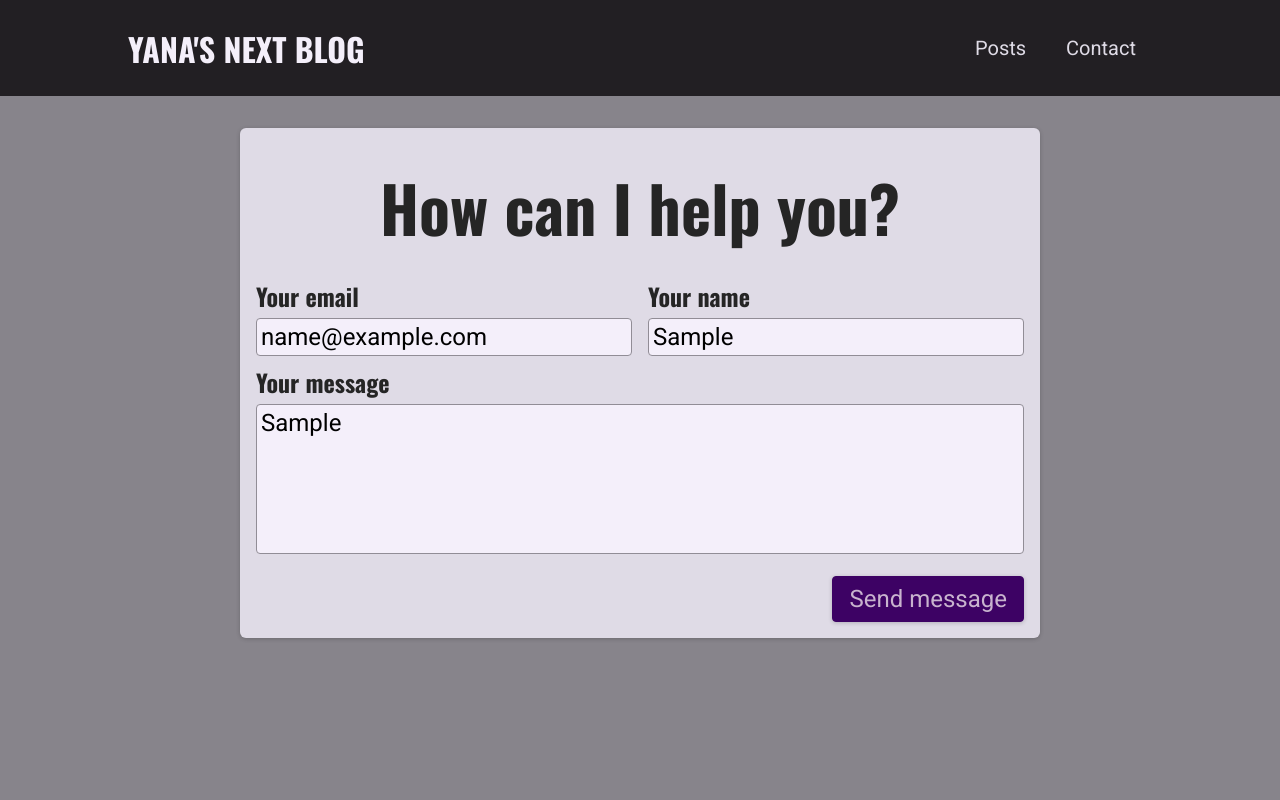
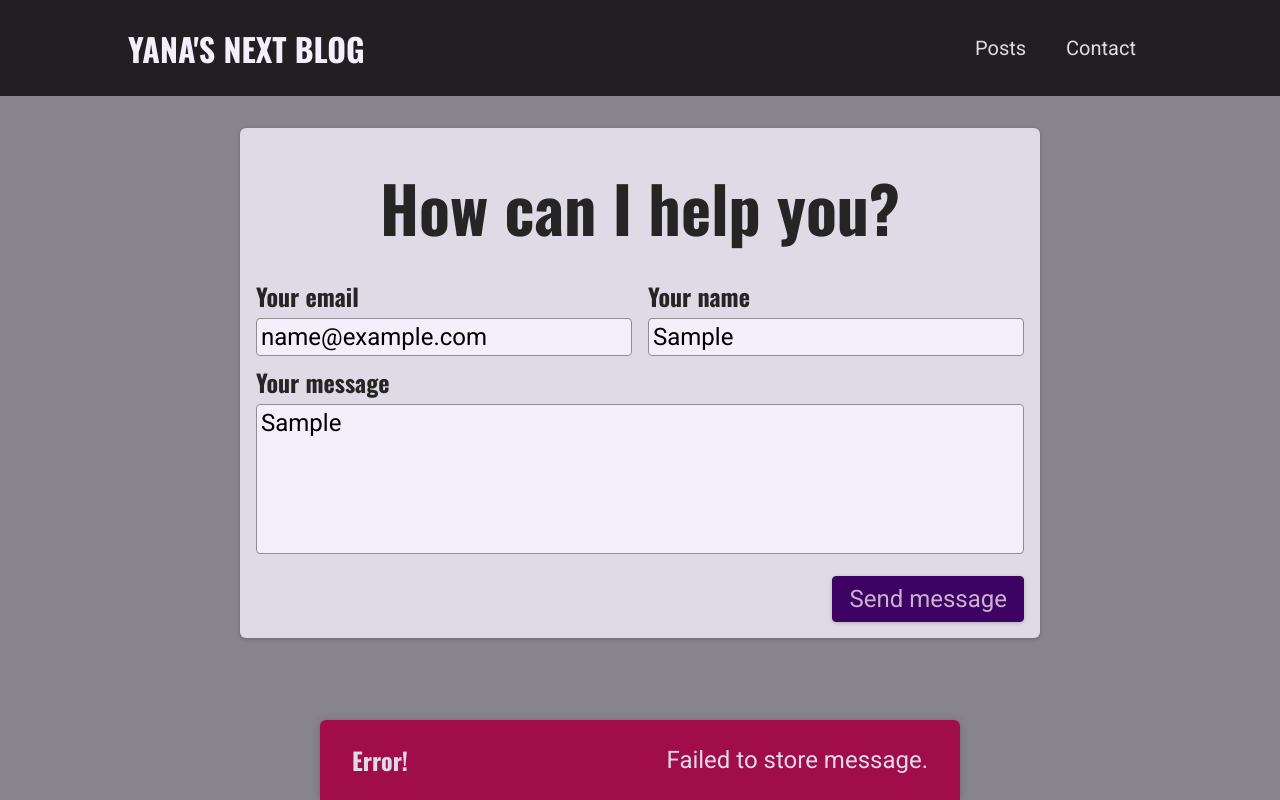
Before and after one commit to yanakarpovych/nextjs-typescript-mongodb-react-markdown, a Next.js app: page /contact in a window 1280 px wide. Both pictures are taken after typing "name@example.com", "Sample", "Sample" into the empty fields and a click on the button "Send message". Built offline with nearby package versions, Linux system fonts and the light colour scheme; no server answers; the database is empty.

Commit message:
feat: add contact form notifications

```diff
--- a/components/contact/contact-form.tsx
+++ b/components/contact/contact-form.tsx
@@ -1,30 +1,117 @@
-import { ChangeEvent, useState } from "react";
+import { useEffect, useState } from "react";
+import type { FormEvent } from "react";
 import classes from "./contact-form.module.css";
+import Notification from "@/ui/notification";
+
+type ContactDetails = {
+  email: string;
+  name: string;
+  message: string;
+};
+
+type RequestStatus = "pending" | "success" | "error";
+
+type NotificationData = {
+  status: RequestStatus;
+  title: string;
+  message: string;
+};
+
+async function sendContactData(contactDetails: ContactDetails): Promise<void> {
+  const response = await fetch("/api/contact", {
+    method: "POST",
+    body: JSON.stringify(contactDetails),
+    headers: {
+      "Content-Type": "application/json",
+    },
+  });
+
+  const data: { message?: string } = await response.json();
+
+  if (!response.ok) {
+    throw new Error(data.message || "Something went wrong!");
+  }
+}
 
 function ContactForm() {
   const [enteredEmail, setEnteredEmail] = useState("");
   const [enteredName, setEnteredName] = useState("");
   const [enteredMessage, setEnteredMessage] = useState("");
 
-  function sendMessageHandler(event: ChangeEvent<HTMLInputElement>) {
-    event?.preventDefault();
+  const [requestStatus, setRequestStatus] = useState<RequestStatus | null>(
+    null,
+  );
+  const [requestError, setRequestError] = useState<string | null>(null);
 
-    fetch("/api/contact", {
-      method: "POST",
-      body: JSON.stringify({
+  useEffect(() => {
+    if (requestStatus !== "success" && requestStatus !== "error") {
+      return;
+    }
+
+    const timer = setTimeout(() => {
+      setRequestStatus(null);
+      setRequestError(null);
+    }, 3000);
+
+    return () => clearTimeout(timer);
+  }, [requestStatus]);
+
+  async function sendMessageHandler(event: FormEvent<HTMLFormElement>) {
+    event.preventDefault();
+
+    if (requestStatus === "pending") {
+      return;
+    }
+
+    setRequestStatus("pending");
+    setRequestError(null);
+
+    try {
+      await sendContactData({
         email: enteredEmail,
         name: enteredName,
         message: enteredMessage,
-      }),
-      headers: {
-        "Content-Type": "application/json",
-      },
-    });
+      });
+
+      setRequestStatus("success");
+      setEnteredEmail("");
+      setEnteredName("");
+      setEnteredMessage("");
+    } catch (error: unknown) {
+      const errorMessage =
+        error instanceof Error ? error.message : "Something went wrong!";
+
+      setRequestError(errorMessage);
+      setRequestStatus("error");
+    }
+  }
+
+  let notification: NotificationData | null = null;
+
+  if (requestStatus === "pending") {
+    notification = {
+      status: "pending",
+      title: "Sending message...",
+      message: "Your message is on its way!",
+    };
+  } else if (requestStatus === "success") {
+    notification = {
+      status: "success",
+      title: "Success!",
+      message: "Message sent successfully!",
+    };
+  } else if (requestStatus === "error") {
+    notification = {
+      status: "error",
+      title: "Error!",
+      message: requestError ?? "Something went wrong!",
+    };
   }
 
   return (
     <section className={classes.contact}>
       <h1>How can I help you?</h1>
+
       <form className={classes.form} onSubmit={sendMessageHandler}>
         <div className={classes.controls}>
           <div className={classes.control}>
@@ -37,6 +124,7 @@ function ContactForm() {
               onChange={(event) => setEnteredEmail(event.target.value)}
             />
           </div>
+
           <div className={classes.control}>
             <label htmlFor="name">Your name</label>
             <input
@@ -48,6 +136,7 @@ function ContactForm() {
             />
           </div>
         </div>
+
         <div className={classes.control}>
           <label htmlFor="message">Your message</label>
           <textarea
@@ -56,12 +145,23 @@ function ContactForm() {
             required
             value={enteredMessage}
             onChange={(event) => setEnteredMessage(event.target.value)}
-          ></textarea>
+          />
         </div>
+
         <div className={classes.actions}>
-          <button>Send message</button>
+          <button type="submit" disabled={requestStatus === "pending"}>
+            {requestStatus === "pending" ? "Sending..." : "Send message"}
+          </button>
         </div>
       </form>
+
+      {notification && (
+        <Notification
+          status={notification.status}
+          title={notification.title}
+          message={notification.message}
+        />
+      )}
     </section>
   );
 }
--- /dev/null
+++ b/ui/notification.module.css
@@ -0,0 +1,43 @@
+.notification {
+  display: flex;
+  justify-content: space-between;
+  align-items: center;
+  color: var(--color-grey-100);
+  background-color: var(--color-grey-800);
+  padding: 0 var(--size-8);
+  box-shadow: 0 1px 8px rgba(0, 0, 0, 0.2);
+  position: fixed;
+  height: 5rem;
+  bottom: 0;
+  width: 100%;
+  left: 0;
+  border-top-right-radius: 0;
+  border-top-left-radius: 0;
+}
+
+.notification h2 {
+  font-size: var(--size-6);
+  margin: 0;
+}
+
+.notification p {
+  margin: 0;
+}
+
+.success {
+  background-color: var(--color-success-500);
+  color: var(--color-grey-800);
+}
+
+.error {
+  background-color: var(--color-error-500);
+}
+
+@media (min-width: 768px) {
+  .notification {
+    width: 40rem;
+    left: calc(50% - 20rem);
+    border-top-right-radius: 6px;
+    border-top-left-radius: 6px;
+  }
+}
--- /dev/null
+++ b/ui/notification.tsx
@@ -0,0 +1,30 @@
+import classes from "./notification.module.css";
+
+type NotificationProps = {
+  title: string;
+  message: string;
+  status: "pending" | "success" | "error";
+};
+
+function Notification({ title, message, status }: NotificationProps) {
+  let statusClasses: string;
+
+  if (status === "success") {
+    statusClasses = classes.success;
+  } else if (status === "error") {
+    statusClasses = classes.error;
+  } else {
+    statusClasses = "";
+  }
+
+  const cssClasses = `${classes.notification} ${statusClasses}`;
+
+  return (
+    <div className={cssClasses}>
+      <h2>{title}</h2>
+      <p>{message}</p>
+    </div>
+  );
+}
+
+export default Notification;
```
